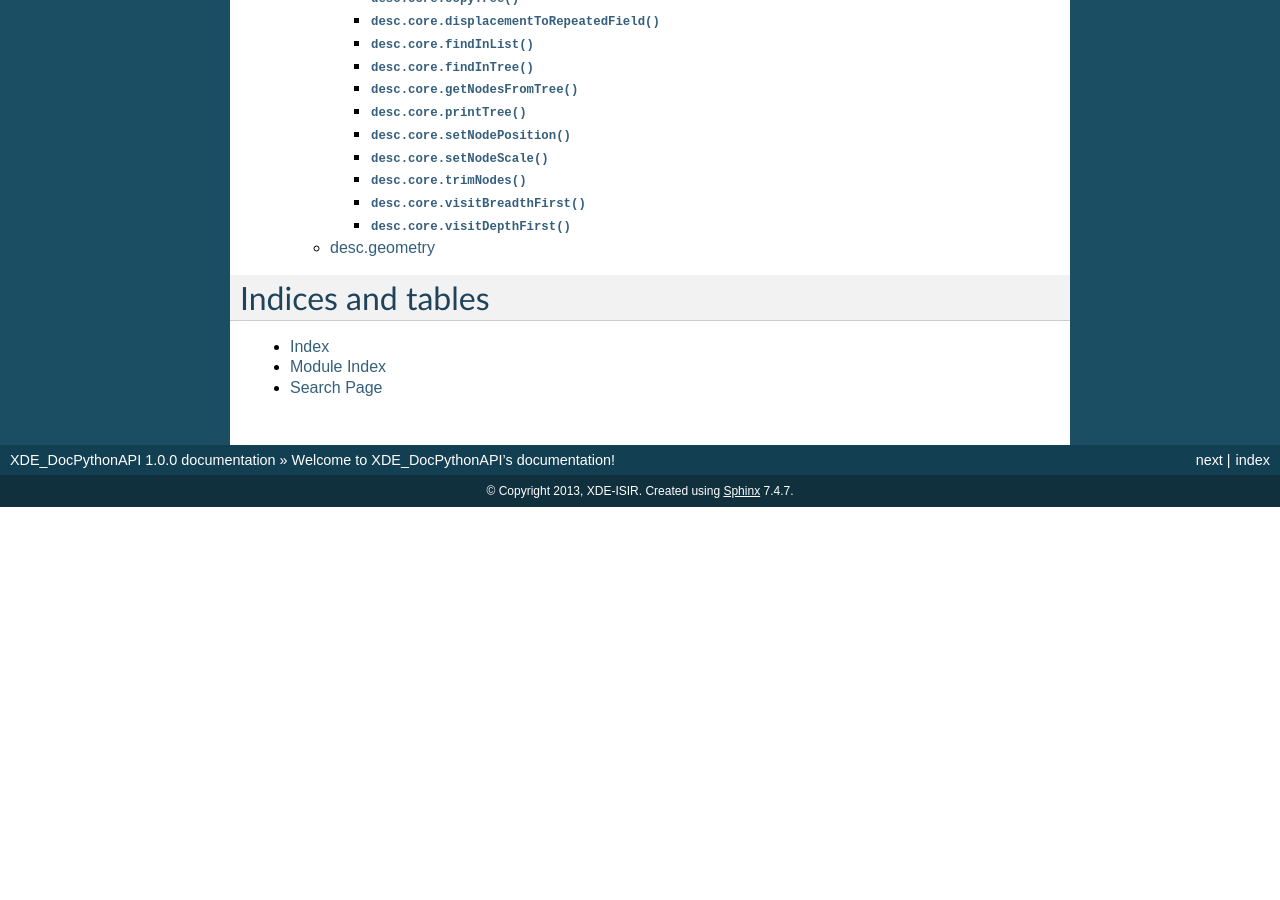
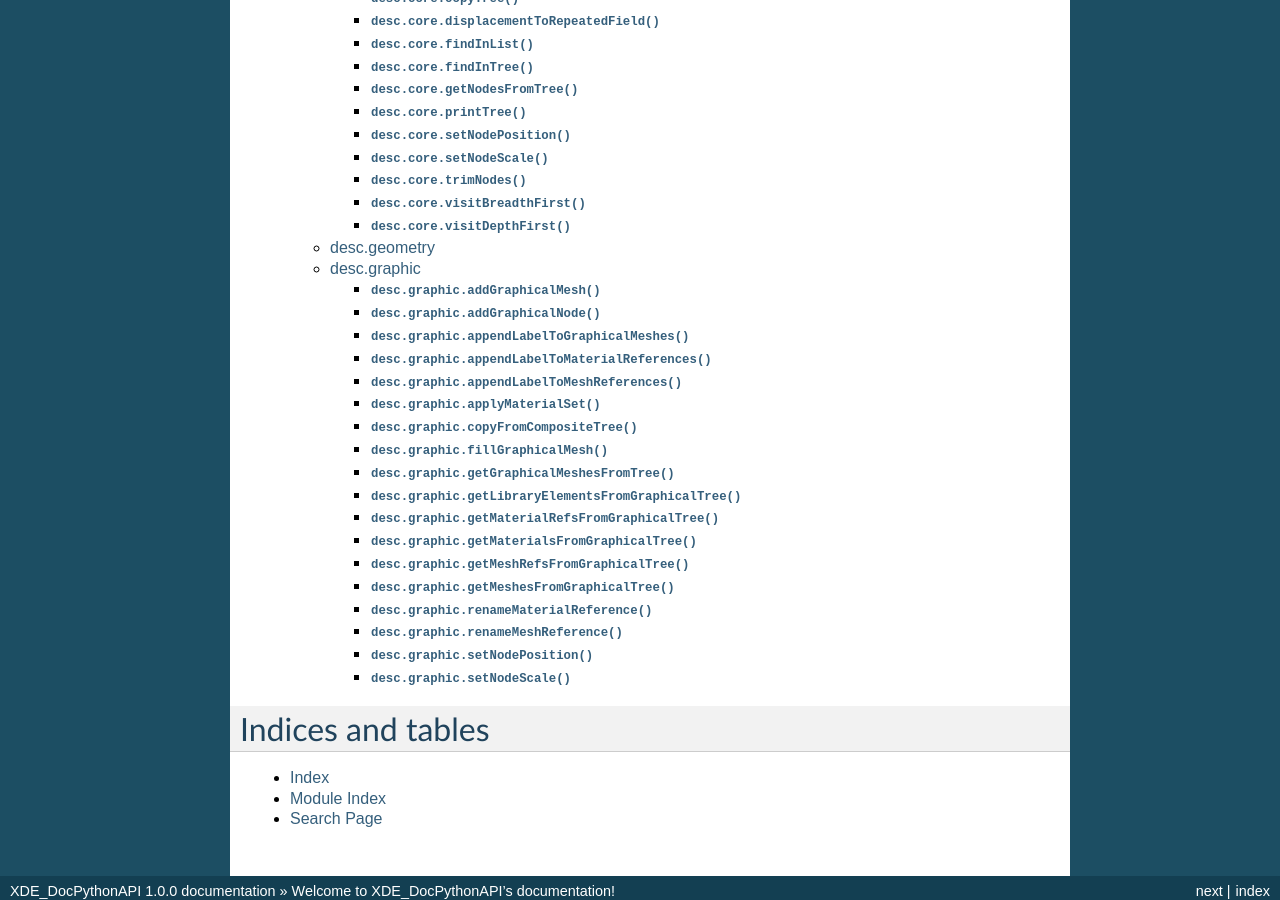
Before and after one commit to ISIR-SYROCO/XDE-DocPythonAPI, a Sphinx documentation site: the page built from source/index.rst, in a window 1280 px wide and 900 px high, scrolled down 754 px. Built offline with Sphinx 7.4.7, drawn with Linux system fonts in a browser that asks for light colours; before the commit the page ends 1261 px from its top, so only the background shows below that; part of the change alters nothing that is shown.

Commit message:
Add desc.graphic

```diff
--- a/source/desc/desc.rst
+++ b/source/desc/desc.rst
@@ -7,3 +7,4 @@ desc
     collision
     core
     geometry
+    graphic
--- /dev/null
+++ b/source/desc/graphic.rst
@@ -0,0 +1,106 @@
+desc.graphic
+============
+.. toctree::
+    :glob:
+
+.. py:function:: desc.graphic.addGraphicalMesh(graphical_node, name, **kwargs)
+
+.. py:function:: desc.graphic.addGraphicalNode(graphical_scene, name=None, source_node=None, parent_node=None, position=None, scale=None)
+
+.. py:function:: desc.graphic.appendLabelToGraphicalMeshes(node, append_label)
+
+    Appends a string label to all graphical mesh names of a tree.
+
+    :param node: is the root of the subtree (graphic_pb2.GraphNode).
+    :param append_label: is a string.
+
+.. py:function:: desc.graphic.appendLabelToMaterialReferences(node, append_label)
+
+    Appends a string label to the references to the materials. Works for graphical nodes.
+
+    :param node: is the root of the subtree (graphic_pb2.GraphNode).
+    :param append_label: is a string.
+
+.. py:function:: desc.graphic.appendLabelToMeshReferences(node, append_label)
+
+    Appends a string label to the references to the meshes.
+
+    :param node: is the root of the subtree.
+    :param append_label: is a string.
+
+.. py:function:: desc.graphic.applyMaterialSet(node, material_set)
+
+    Applies a material set to the nodes of a graphical subtree.
+    The meshes will be visited in depth-first order and for each
+    mesh will be associated to the current material. When calling
+    the function, the current material is set to the first element
+    of the material set, and then for each mesh, the next element of
+    the material set becomes the current material. When the end of
+    the material set is reached, we start over with the first material of the set.
+
+    :param node: is the root of the graphical subtree.
+    :param material_set: is a list of materials (strings).
+
+.. py:function:: desc.graphic.copyFromCompositeTree(graph_node, src_composite_node)
+
+    Create a graphical tree from a composite subtree.
+
+    :param src_graph_node: is the root of the tree to initialize.
+    :param composite_node: is the root of the source graphical tree.
+
+.. py:function:: desc.graphic.fillGraphicalMesh(graphical_mesh, name, src_graphical_mesh=None, mesh_ref_name=None, material_name=None, lod_factor=None, static_geometry=None)
+
+.. py:function:: desc.graphic.getGraphicalMeshesFromTree(node)
+
+.. py:function:: desc.graphic.getLibraryElementsFromGraphicalTree(library, node)
+
+.. py:function:: desc.graphic.getMaterialRefsFromGraphicalTree(library, node)
+
+    Returns the names of the materials referenced in a graphical tree.
+    If the library contains several materials with the same name, the last one is used.
+
+    :param library: is the library where the materials used in the tree are stored.
+    :param node: is a graphical node, for instance it can be the root_node of a graphical scene.
+    :return: a pair (found,not_found) where found is the set of found materials and not_found is the set of mesh names that were not found in the library (if any).
+
+.. py:function:: desc.graphic.getMaterialsFromGraphicalTree(library, node)
+
+.. py:function:: desc.graphic.getMeshRefsFromGraphicalTree(library, node)
+
+    Returns the names of the meshes referenced in a graphical tree.
+    If the library contains several meshes with the same name, the last one is used.
+
+    :param library: is the library where the meshes used in the tree are stored.
+    :param node: is a graphical node, for instance it can be the root_node of a graphical scene.
+    :return: a pair (found,not_found) where found is the set of found meshes and not_found is the set of mesh names that were not found in the library (if any).
+
+.. py:function:: desc.graphic.getMeshesFromGraphicalTree(library, node)
+
+.. py:function:: desc.graphic.renameMaterialReference(node, material_ref_name, new_material_ref_name)
+
+    Rename a reference to a material.
+
+    :param node: is the root of the subtree.
+    :param material_ref_name: is a string.
+    :param new_material_ref_name: is a string.
+
+.. py:function:: desc.graphic.renameMeshReference(node, mesh_ref_name, new_mesh_ref_name)
+
+    Rename a reference to a mesh.
+
+    :param node: is the root of the subtree.
+    :param mesh_ref_name: is a string.
+    :param new_mesh_ref_name: is a string.
+
+.. py:function:: desc.graphic.setNodePosition(node, H)
+
+    Sets the position field of a node.
+
+    :param node: is a collision or graph node.
+    :param H: is an lgsm displacement.
+
+.. py:function:: desc.graphic.setNodeScale(node, scale)
+
+    Changes the scale of a node. An isometric scale can be specified, or a list of three scales.
+
+    :param scale: is either a float, int or long, or a list of three ints, floats or longs.
```
